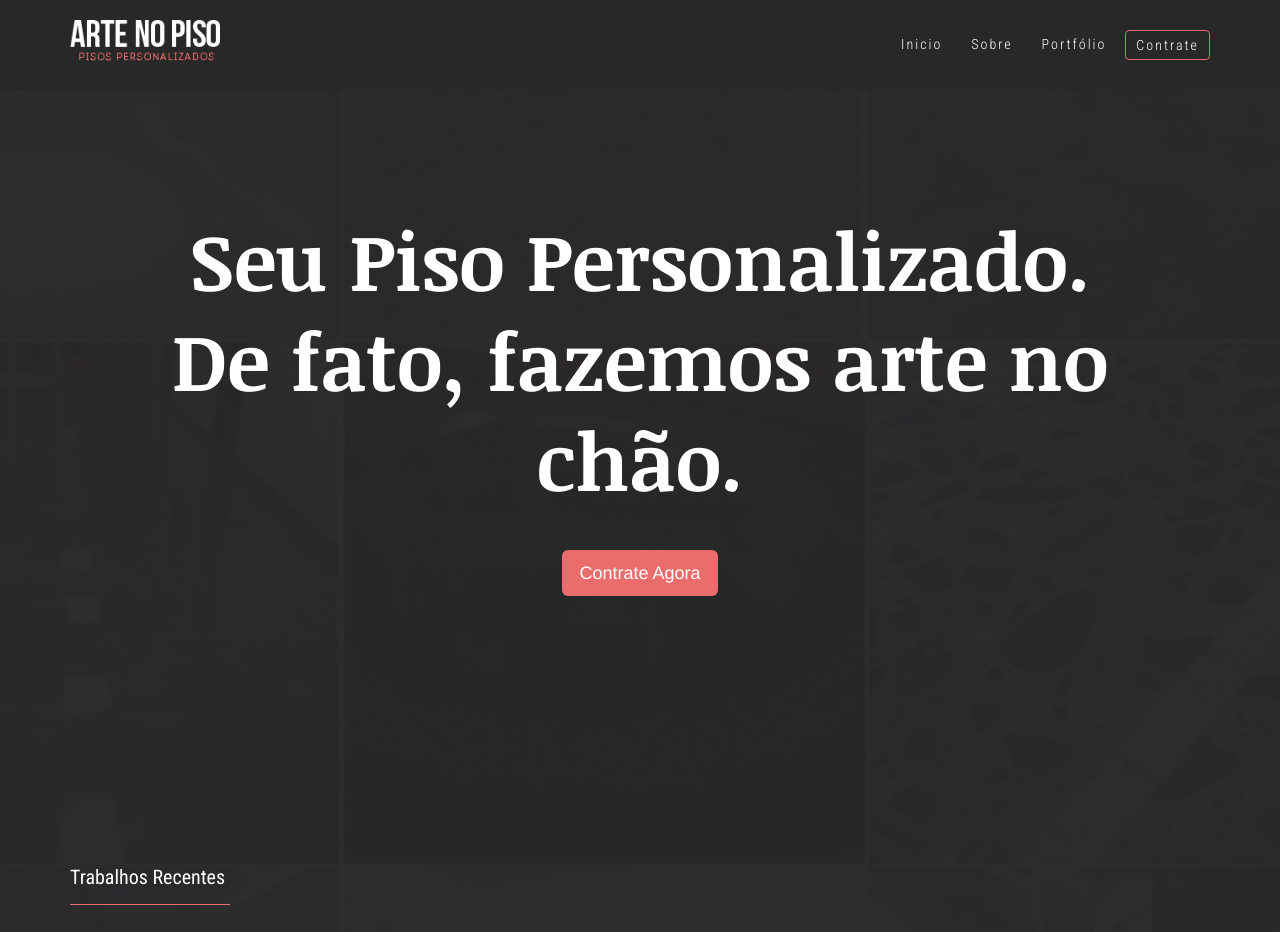
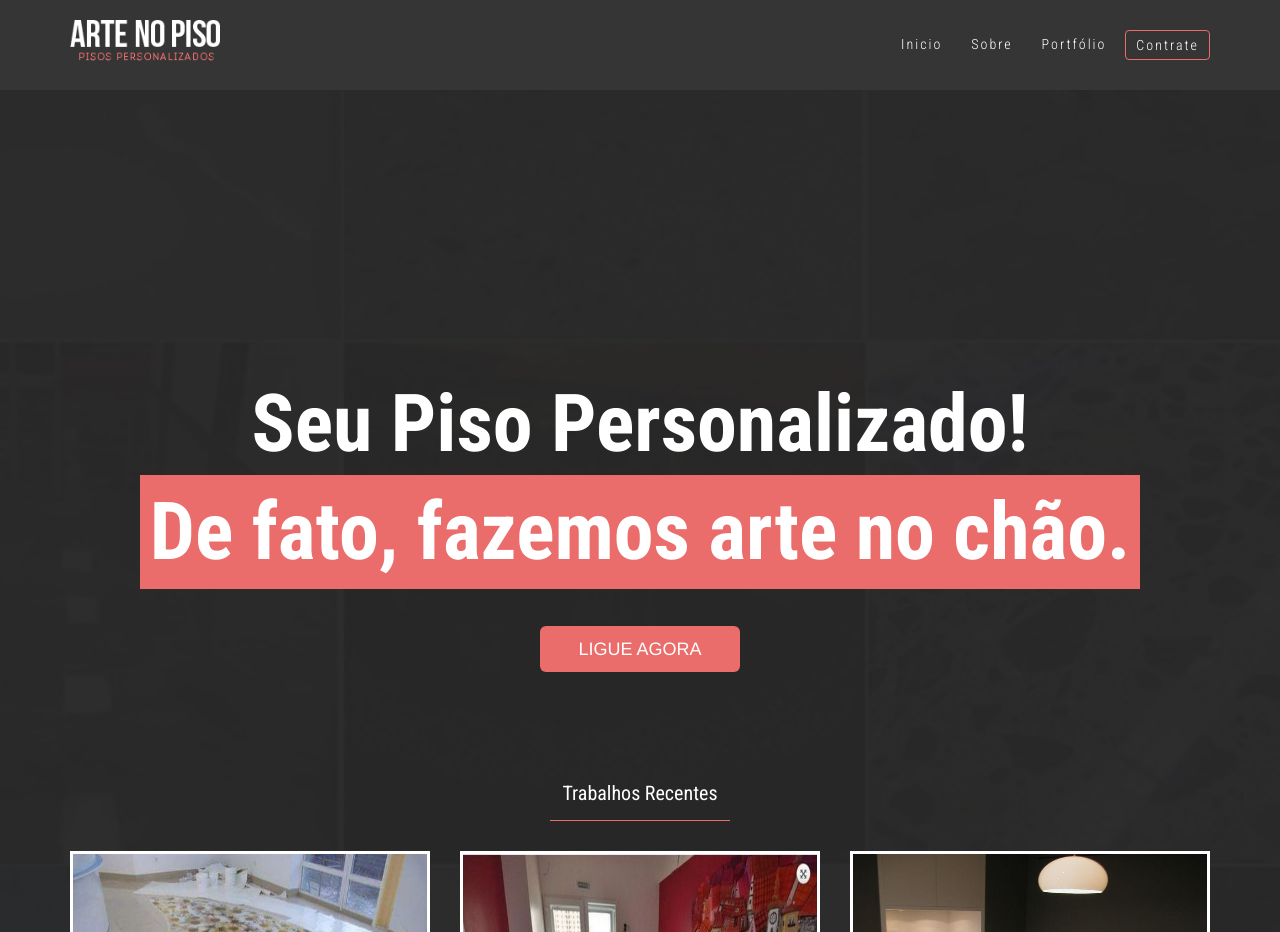
Before and after one commit to lipeprado/ANP, a plain HTML site: page index.html in a window 1280 px wide. Shown: the top 932 px of the page. Drawn offline with nearby package versions, Linux system fonts and the light colour scheme.

Commit message:
Last Changes

```diff
--- a/css/app/main.scss
+++ b/css/app/main.scss
@@ -1,120 +1,123 @@
 @import "variaveis";
-
-
-body{
+body {
 	font-family: $queen;
 	color: $base;
-			background-image: url(../img/bg-main.jpg);
+	background-image: url("../img/bg-main.jpg");
 	background-size: cover;
 	background-attachment: fixed;
 	height: 100vh;
-
 }
-
-
-header{
+header {
 	z-index: 10;
-	background-color: $dark;
+	background-color: lighten($dark, 5%);
 	width: 100%;
 	margin: 0;
 	padding: 2rem;
 	position: relative;
-
-	.logo{
+	.logo {
 		float: left;
 		width: 150px;
-
-		img{
+		img {
 			width: 100%;
 			/*padding: 2rem;*/
 		}
 	}
-
-	.menu-main{
+	.menu-main {
 		position: relative;
 		display: block;
 		margin: 0;
 		padding: 1rem 0;
-		ul{
+		ul {
 			float: right;
 			display: block;
-			li{
+			li {
 				list-style-type: none;
 				display: inline-block;
-				margin-left: .5rem;
+				margin-left: 0.5rem;
 				padding: 0;
-				a{
+				a {
 					color: $base;
 					font-family: $queen;
 					font-weight: 300;
 					font-size: 1.4rem;
 					letter-spacing: 2px;
-					padding: .4rem 1rem;
+					padding: 0.4rem 1rem;
 					margin: 0;
 					text-decoration: none;
-					&:hover{
-						color:$detalhes;
+					&:hover {
+						color: $detalhes;
 					}
 				}
-
-				a.btn-contrate{
+				a.btn-contrate {
 					background-color: transparent;
 					color: $base;
 					border: 1px solid $detalhes;
-	transition: all .3s ease-in-out;
-	&:hover{
+					transition: all 0.3s ease-in-out;
+					&:hover {
 						background-color: $detalhes;
 						border: 1px solid $detalhes;
-	color:$base;}
-				}
-
+						color: $base;
 					}
 				}
 			}
 		}
-
-
-#banner-main{
+	}
+}
+#banner-main {
 	position: relative;
 	top: 20%;
 	width: 100%;
-	padding:8rem;
+	padding: 8rem;
 	margin-bottom: 4rem;
-
 }
-
-.banner-main{
+.banner-main {
 	width: 100%;
 	margin: 4rem auto;
 	text-align: center;
-	h1{
+	h1 {
 		color: $base;
-		font-family: $prince;
-		font-weight: bold;
-		font-size: 80px;
-		line-height: 1.25;
+		font-family: $queen;
+		font-weight: 700;
+		font-size: 8rem;
+		line-height: 1.35;
 
+		&::-moz-selection {
+		background: $detalhes;
 		}
-	a.btn-main{
+			span{
+				padding: 1rem;
+				background: $detalhes;
+				&::-moz-selection{
+					background-color: $dark;
+				}
+			}
+	}
+
+	a.btn-main {
+		width: 200px;
+		margin: 0 auto;
 		margin-top: 3rem;
 		text-decoration: none;
 		background-color: $detalhes;
 		color: $base;
-		&:hover{
+		text-transform: uppercase;
+		&:hover {
 			background-color: darken($detalhes, 5%);
 		}
-}}
+	}
 
-#recentes{
+}
+
+#recentes {
 	position: relative;
 	width: 100%;
-	padding:8rem 0;
+	padding: 8rem 0;
 	color: $base;
-	.titulo{
-		width: 160px;
-		margin: 3rem 0;
-		text-align: left;
-	h2{
+	.titulo {
+		width: 180px;
+		margin: 3rem auto;;
+		text-align: center;
+		h2 {
 			font-size: 2rem;
 			font-family: $queen;
 			color: $base;
@@ -122,24 +125,22 @@ header{
 			border-bottom: 1px solid $detalhes;
 		}
 	}
-
-		.recentes-inner{
+	.recentes-inner {
 		position: relative;
 		width: 100%;
 		height: 100%;
 		border: 3px solid $base;
 		min-height: 350px;
-			img{
+		img {
 			width: 100%;
 			max-height: 350px;
 			min-height: 350px;
 		}
 	}
-
-		.wrap-inner{
+	.wrap-inner {
 		cursor: pointer;
 		position: absolute;
-			display:flex;
+		display: flex;
 		flex-direction: column;
 		align-items: center;
 		justify-content: center;
@@ -152,26 +153,25 @@ header{
 		overflow: hidden;
 		transform: translateZ(100%);
 		opacity: 0;
-			transition: all .3s ease-in-out;
-			h4{
+		transition: all 0.3s ease-in-out;
+		h4 {
 			font-size: 3rem;
 			font-family: $queen;
 			text-transform: uppercase;
 		}
-			.social{
+		.social {
 			display: inline-block;
-				i{
+			i {
 				font-size: 3rem;
-					margin:10px;
+				margin: 10px;
 			}
 		}
 	}
-		.recente-box:hover .wrap-inner{
+	.recente-box:hover .wrap-inner {
 		transform: translateZ(0);
 		opacity: 1;
 	}
-
-	.recente-box{
+	.recente-box {
 		margin-bottom: 20px;
 	}
 }
--- a/index.html
+++ b/index.html
@@ -8,7 +8,7 @@
  <meta name="viewport" content="width=device-width, initial-scale=1">
  <!-- FONTES -->
  <link href="https://fonts.googleapis.com/css?family=Noticia+Text:400,700" rel="stylesheet">
-        <link href="https://fonts.googleapis.com/css?family=Roboto+Condensed:300,400" rel="stylesheet">
+ <link href="https://fonts.googleapis.com/css?family=Roboto+Condensed:300,400,700" rel="stylesheet">
  <script src="https://use.fontawesome.com/e0854b8241.js"></script>
  <!-- STYLE -->
  <link rel="stylesheet" href="css/normalize.min.css">
@@ -26,6 +26,8 @@
 
  <header class="clearfix">
            <div class="container">
+
+
            <div class="logo"> <a href="#"> <img src="img/logo_png.png" alt="Logo Arte no Piso"></a></div>
 
              <div class="menu-main">
@@ -34,8 +36,10 @@
                  <li><a href="#">Sobre</a></li>
                  <li><a href="#">Portfólio</a></li>
                  <li><a class="btn btn-contrate" href="#">Contrate</a></li>
-              </ul></div>
-              </div> <!--  Final Container -->
+               </ul>
+           </div>
+       </div>
+           </div> <!-- Final Container -->
  </header>
 
 
@@ -43,9 +47,9 @@
  <section id="banner-main">
          <div class="container-fluid">
              <div class="banner-main">
-          <h1>Seu Piso Personalizado. <br> De fato, fazemos arte no chão.</h1>
+                 <h1>Seu Piso Personalizado! <br> <span>De fato, fazemos arte no chão. </span> </h1>
 
-              <a href="#" class="btn btn-main btn-lg">Contrate Agora</a>
+                  <a href="#" class="btn btn-main btn-lg">Ligue Agora</a>
                  </div>
          </div> <!-- Container-Fluid -->
  </section>
@@ -133,7 +137,7 @@
 
 
 
-</div> <!--  Final Backgroud Main -->
+</div> <!-- Final Backgroud Main -->
 
 
 
```
Also changed, not shown: css/main.css. Lines whose indentation alone changed are shown as unchanged.
